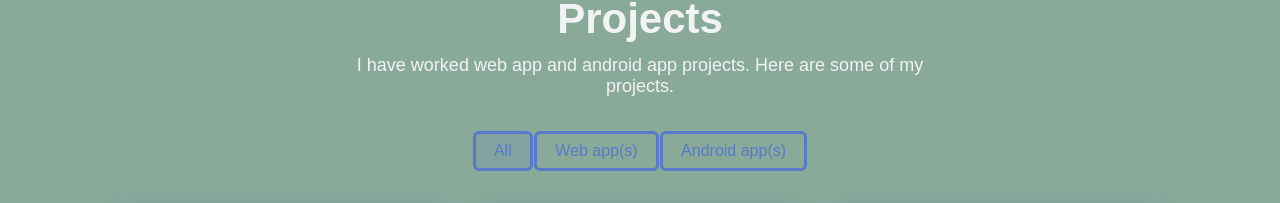
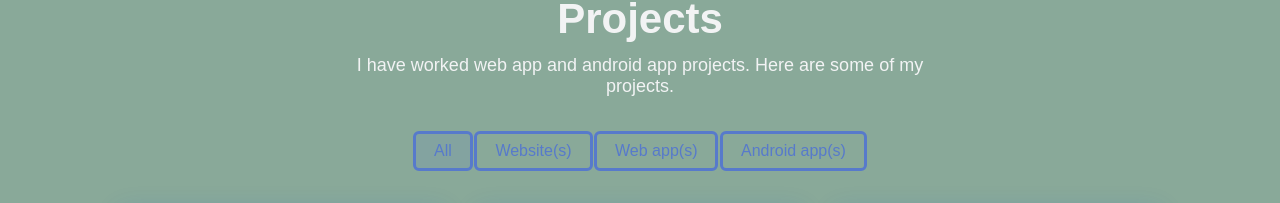
Before and after one commit to mhardev/mhardev-v2, a React (Create React App) app: page / in a window 1280 px wide. Shown: the part 2491-2694 px from the top of the page. Built offline with nearby package versions, Linux system fonts and the light colour scheme; a web font is replaced by a local one.

Commit message:
changing category and adding category button

```diff
--- a/src/components/Projects/index.js
+++ b/src/components/Projects/index.js
@@ -126,6 +126,12 @@ const Projects = ({openModal,setOpenModal}) => {
               <ToggleButton value="all" onClick={() => setToggle('all')}>All</ToggleButton>
             }
             <Divider />
+            {toggle === 'website' ?
+              <ToggleButton active value="website" onClick={() => setToggle('website')}>Website(s)</ToggleButton>
+              :
+              <ToggleButton value="website" onClick={() => setToggle('website')}>Website(s)</ToggleButton>
+            }
+            <Divider />
             {toggle === 'web app' ?
               <ToggleButton active value="web app" onClick={() => setToggle('web app')}>Web app(s)</ToggleButton>
               :
--- a/src/data/constant.js
+++ b/src/data/constant.js
@@ -352,7 +352,7 @@ export const Bio = {
         "JavaScript",
         "Email JS",
       ],
-      category: "web app",
+      category: "website",
       webapp: "https://mhardev-old.vercel.app/",
     },
   ];
```
